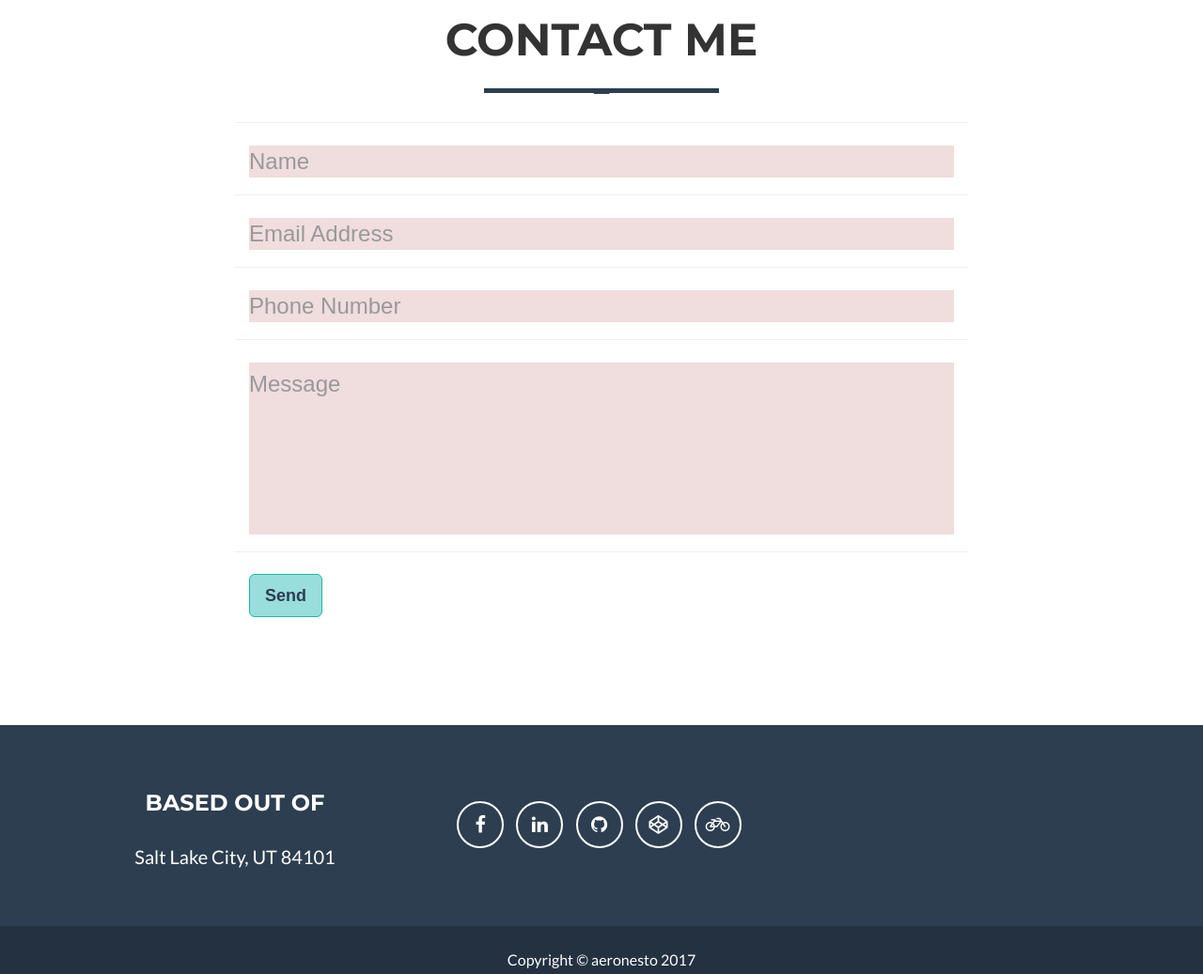
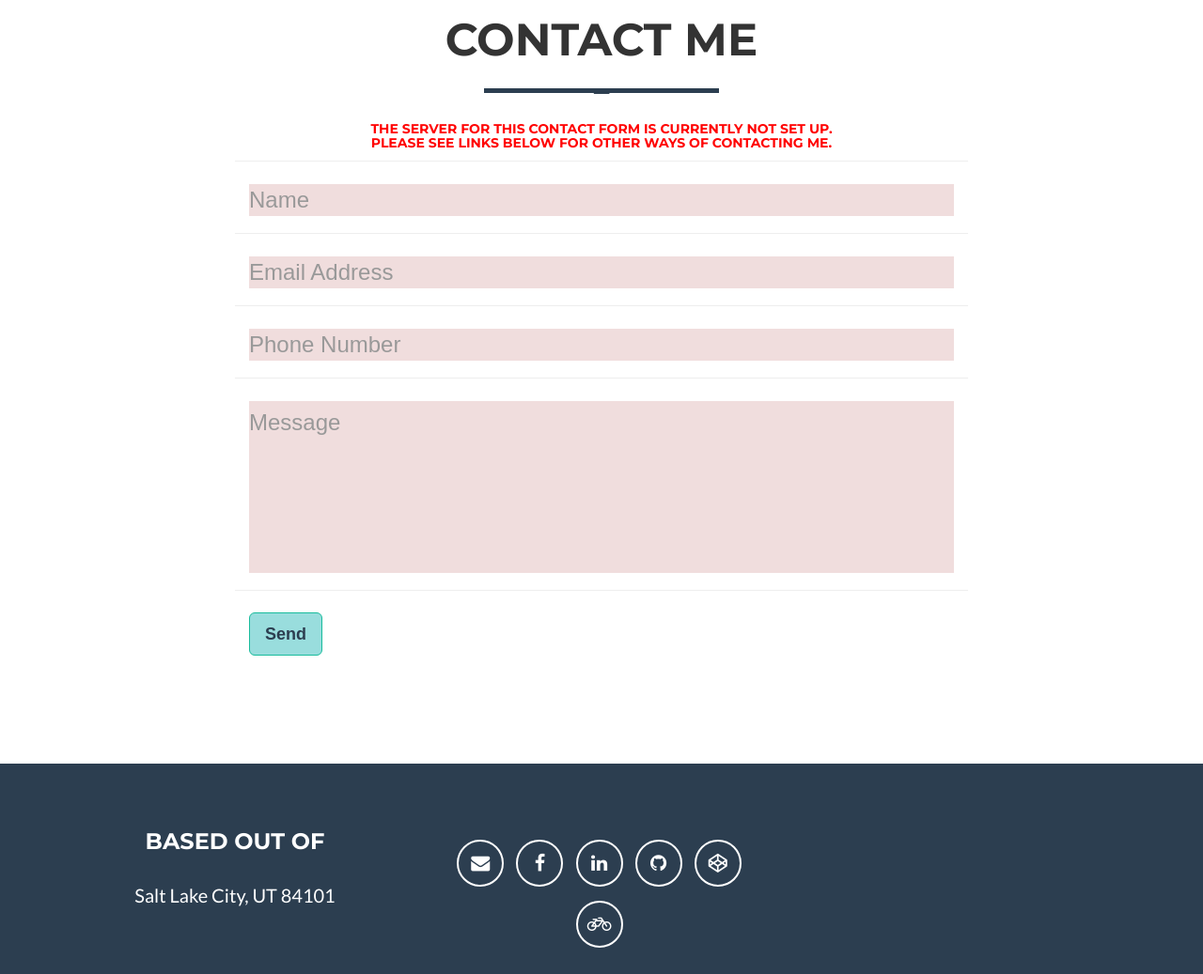
Before and after one commit to aeronesto/aeronesto.github.io, a website: page index.html in a window 1280 px wide. Shown: the part 5260-6297 px from the top of the page at 94% size. Drawn offline with nearby package versions, Linux system fonts and the light colour scheme.

```diff
--- a/index.html
+++ b/index.html
@@ -551,6 +551,7 @@
                 <div class="col-lg-12 text-center">
                     <h2>Contact Me</h2>
                     <hr class="star-primary">
+                    <h5 style="color: red">The server for this contact form is currently not set up. <br/> Please see links below for other ways of contacting me.</h5>
                 </div>
             </div>
             <div class="row">
@@ -610,6 +611,9 @@
                     </div>
                     <div class="footer-col col-md-4">
                         <ul class="list-inline">
+                            <li>
+                                <a href="mailto:ejimenez.mit@gmail.com" class="btn-social btn-outline"><span class="sr-only">Email</span><i class="fa fa-fw fa-envelope"></i></a>
+                            </li>
                             <li>
                                 <a target="_blank" href="https://www.facebook.com/aeronesto" class="btn-social btn-outline"><span class="sr-only">Facebook</span><i class="fa fa-fw fa-facebook"></i></a>
                             </li>
```
